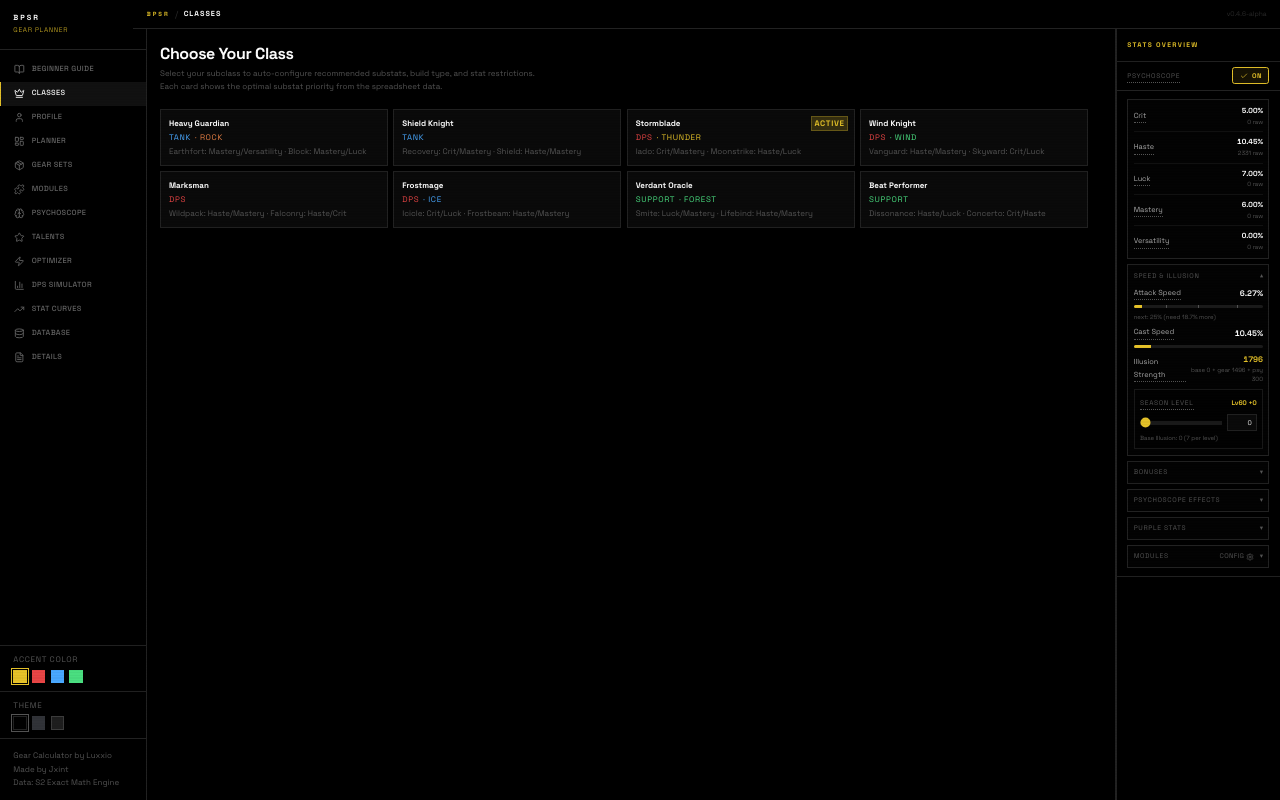
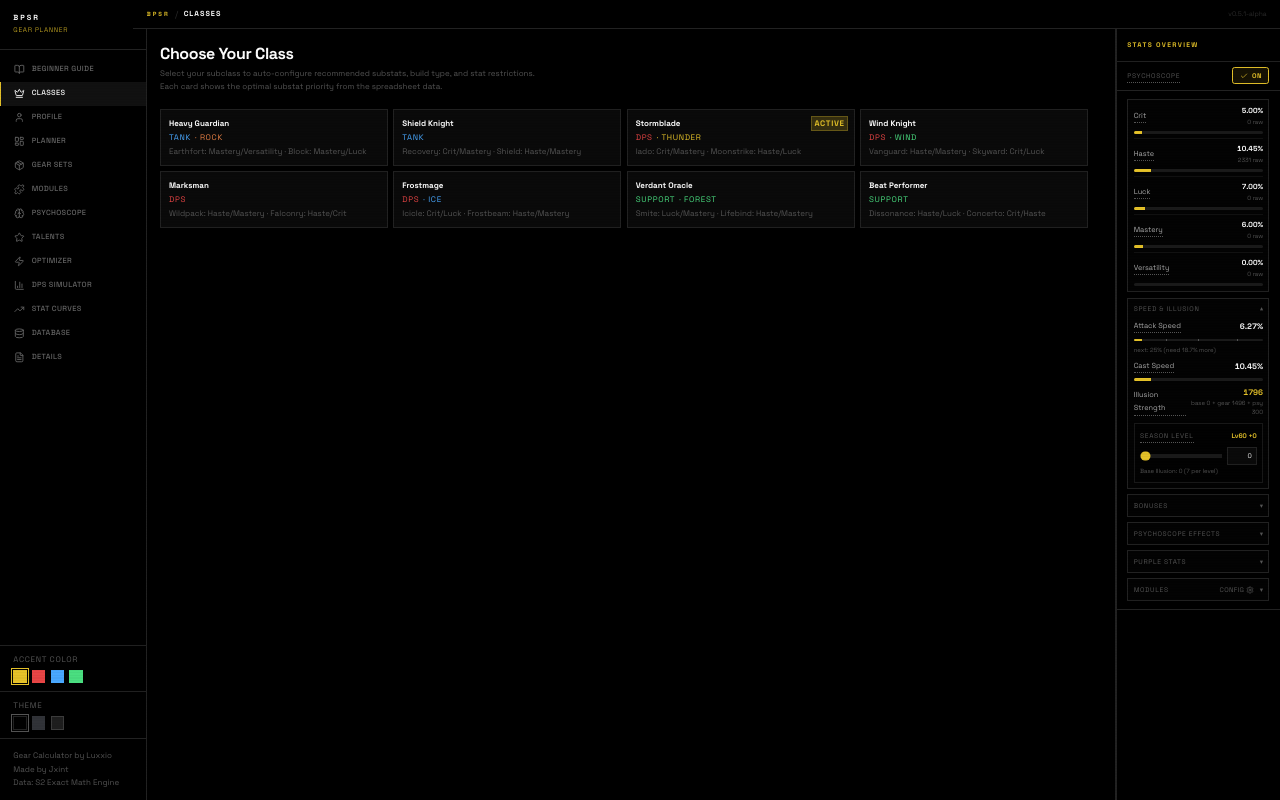
Before and after one commit to JMJAJ/bp-gear, a Next.js app: page / in a window 1280 px wide. Built offline with nearby package versions, Linux system fonts and the light colour scheme.

Commit message:
Added per-stat line bar back

```diff
--- a/app/page.tsx
+++ b/app/page.tsx
@@ -123,7 +123,7 @@ function AppShell() {
             >
               Stats
             </button>
-            <span className="text-[10px] text-[var(--panel-border)] hidden md:block">v0.4.6-alpha</span>
+            <span className="text-[10px] text-[var(--panel-border)] hidden md:block">v0.5.1-alpha</span>
           </div>
         </header>
 
--- a/components/stats-panel.tsx
+++ b/components/stats-panel.tsx
@@ -128,6 +128,7 @@ export function StatsPanel() {
                   <span className="block text-[9px] text-[var(--text-dim)]">{raw.toFixed(0)} raw</span>
                 </div>
               </div>
+              <StatBar pct={pct} accent={accentColor} />
             </div>
           )
         })}
```
